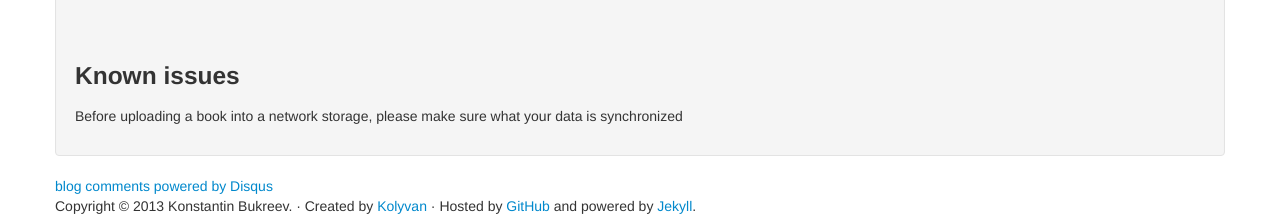
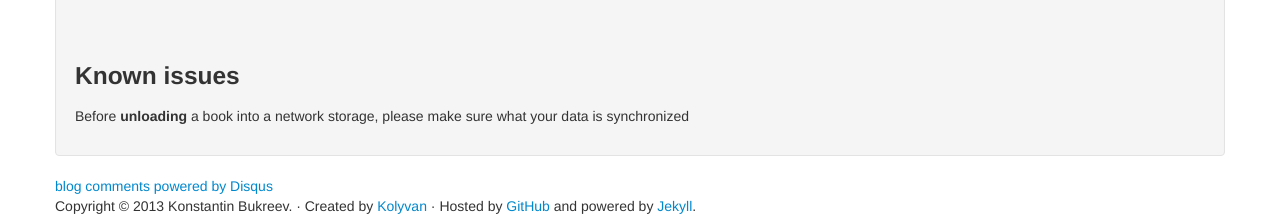
Before and after one commit to kolyvan/kolyvan.github.com, a Jekyll site: the page built from kybook/faq/_posts/2014-02-22-sync.html, in a window 1280 px wide and 900 px high, scrolled down 2420 px. Shown: the part 674-897 px from the top of the window. Built offline with Jekyll 4.4.1, drawn with Linux system fonts in a browser that asks for light colours; nearby versions of some CDN libraries; comment, search, counter and statistics services are not loaded.

Commit message:
fix typo

```diff
--- a/kybook/faq/_posts/2014-02-22-sync.html
+++ b/kybook/faq/_posts/2014-02-22-sync.html
@@ -62,5 +62,5 @@ title: Synchronization
 
 <h3>Known issues</h3>
 <div>
-	<p>Before uploading a book into a network storage, please make sure what your data is synchronized</p>
+	<p>Before <strong>unloading</strong> a book into a network storage, please make sure what your data is synchronized</p>
 </div>
```
